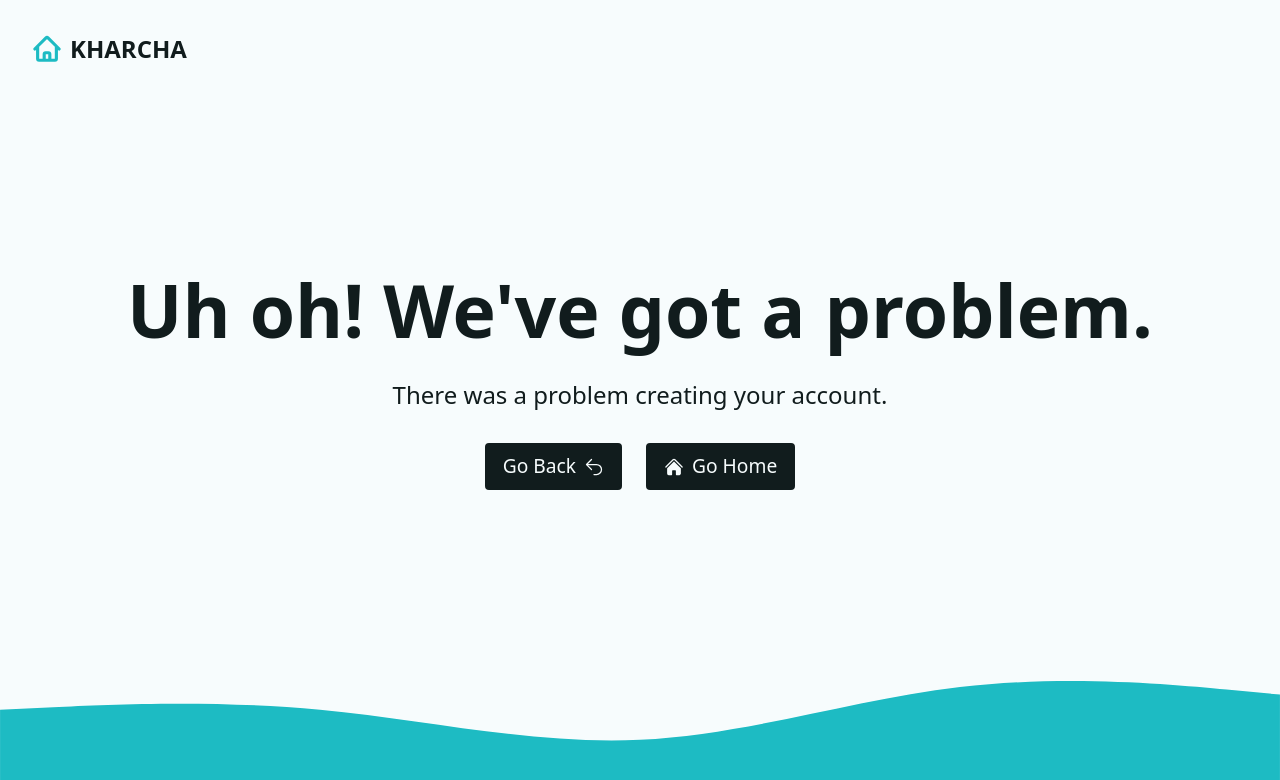
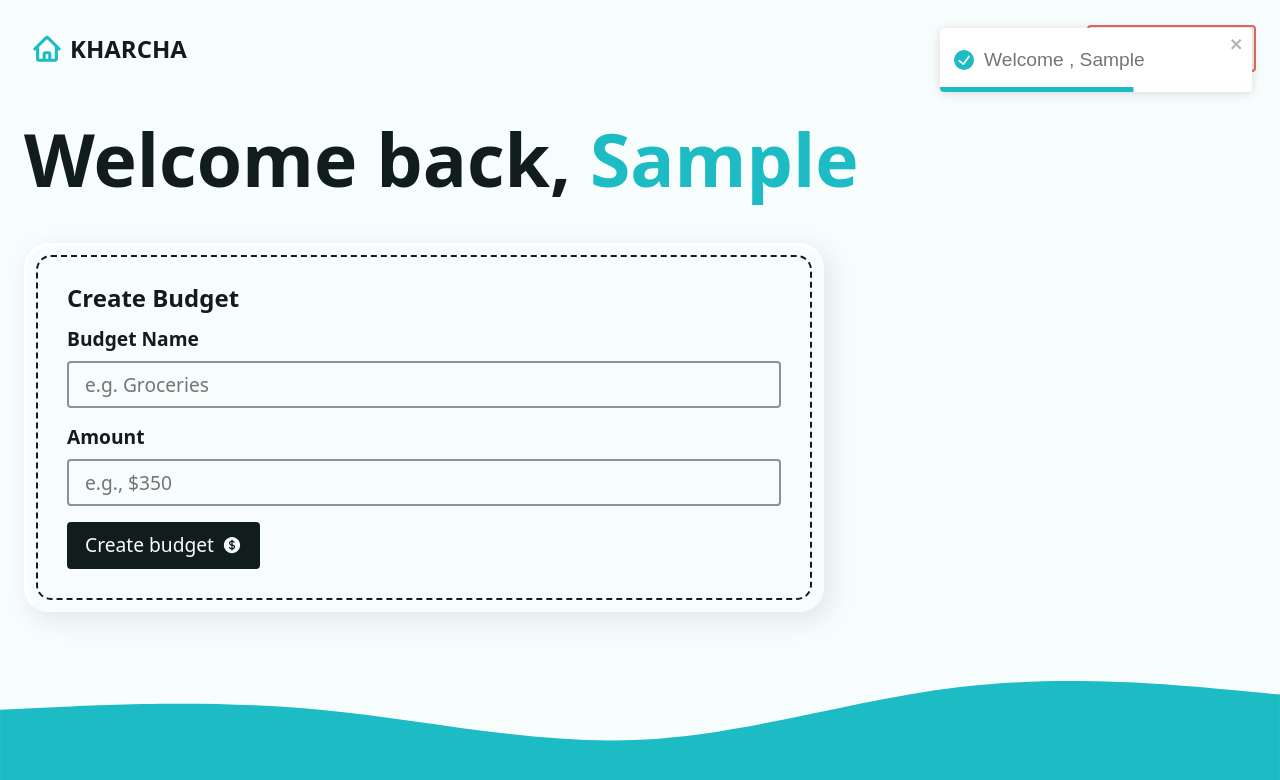
Before and after one commit to UltimateGuruBhutta/Kharcha, a React (Vite) app: page / in a window 1280 px wide. Both pictures are taken after typing "Sample" into the empty fields and a click on the button "Create Account". Shown: the top 780 px of the page. Built offline with nearby package versions, Linux system fonts and the light colour scheme.

Commit message:
Add Form to create Budget

```diff
--- /dev/null
+++ b/src/components/AddBudgetForm.jsx
@@ -0,0 +1,26 @@
+import { CurrencyDollarIcon } from '@heroicons/react/24/solid'
+import React from 'react'
+import { Form } from 'react-router-dom'
+
+
+function AddBudgetForm() {
+  return (
+    <div className='form-wrapper'>
+      <h2 className='h3'>  Create Budget </h2>
+      <Form method='post' className='grid-sm'>
+         <div className="grid-xs"><label htmlFor="newBudget"> Budget Name</label>
+         <input type="text"  name='newBudget' id='newBudget' placeholder='e.g. Groceries' required/> </div>
+         <div className="grid-xs"><label htmlFor="newBudgetAmount" >Amount</label>
+         <input type="number"  step="0.01" name='newBudgetAmount'id='newBudgetAmount'inputMode='decimal' placeholder='e.g., $350' required/>
+         </div>
+<button type='submit' className='btn btn--dark' >
+   <span>Create budget </span>
+   <CurrencyDollarIcon width={20} />
+
+</button>
+      </Form>
+      </div>
+  )
+}
+
+export default AddBudgetForm
--- a/src/pages/Dashboard.jsx
+++ b/src/pages/Dashboard.jsx
@@ -2,33 +2,50 @@ import { useLoaderData } from "react-router-dom";
 import { fetchData } from "../helper";
 import Intro from "../components/Intro";
 import { toast } from "react-toastify";
+import AddBudgetForm from "../components/AddBudgetForm";
 
 export function dashboardLoader() {
   const userName = fetchData("userName");
-  return { userName };
+  const budgets = fetchData("budgets");
+
+  return { userName, budgets };
 }
 
-export async function dashboardAction({request}){
-  const data= await request.formData();
-try{
-  throw new Error(" heilo")
-  const formData=Object.fromEntries(data);
-  localStorage.setItem("userName",JSON.stringify(formData.userName))
-return toast.success(`Welcome , ${formData.userName}`)
-}
-catch(e){
-  throw new Error("There was a problem creating your account.")
-
-}
+export async function dashboardAction({ request }) {
+  const data = await request.formData();
+  try {
+    const formData = Object.fromEntries(data);
+    localStorage.setItem("userName", JSON.stringify(formData.userName));
+    return toast.success(`Welcome , ${formData.userName}`);
+  } catch (e) {
+    throw new Error("There was a problem creating your account.");
+  }
 }
 
 const Dashboard = () => {
-  const { userName } = useLoaderData();
+  const { userName, budgets } = useLoaderData();
 
+  return (
+    <div>
+      {userName ? (
+        <div className="dashboard">
+          <h1>
+            Welcome back, <span className="accent">{userName} </span>
+          </h1>
+          <div className="grid-sm">
 
-  return <div>
-   {userName ? (<p>{userName}</p>):(<Intro/>)}
-    </div>;
+            { budgets  }
+            <div className="grid-lg"></div>
+            <div className="flex-lg">
+              <AddBudgetForm/>
+            </div>
+          </div>
+        </div>
+      ) : (
+        <Intro />
+      )}
+    </div>
+  );
 };
 
 export default Dashboard;
```
